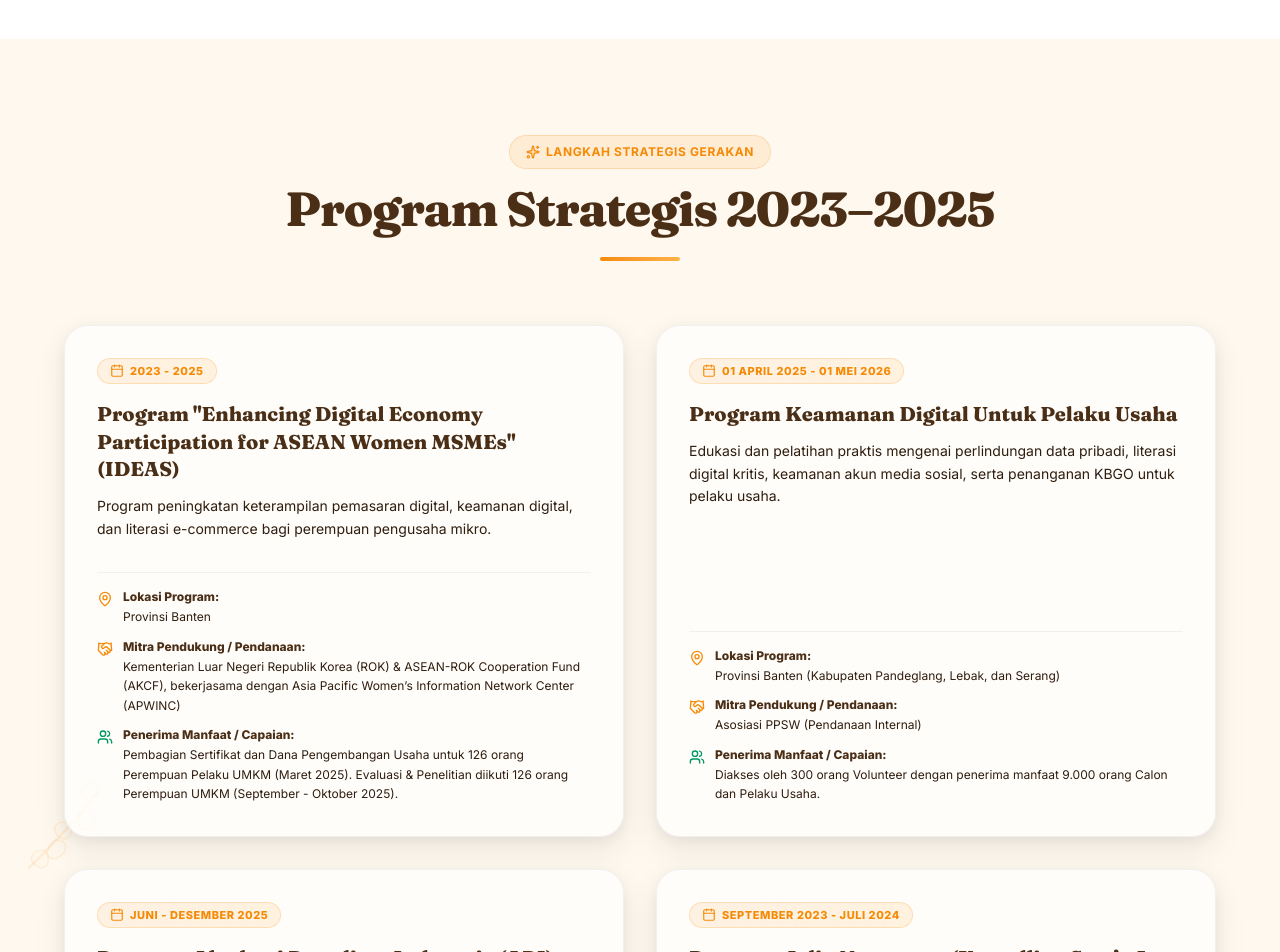
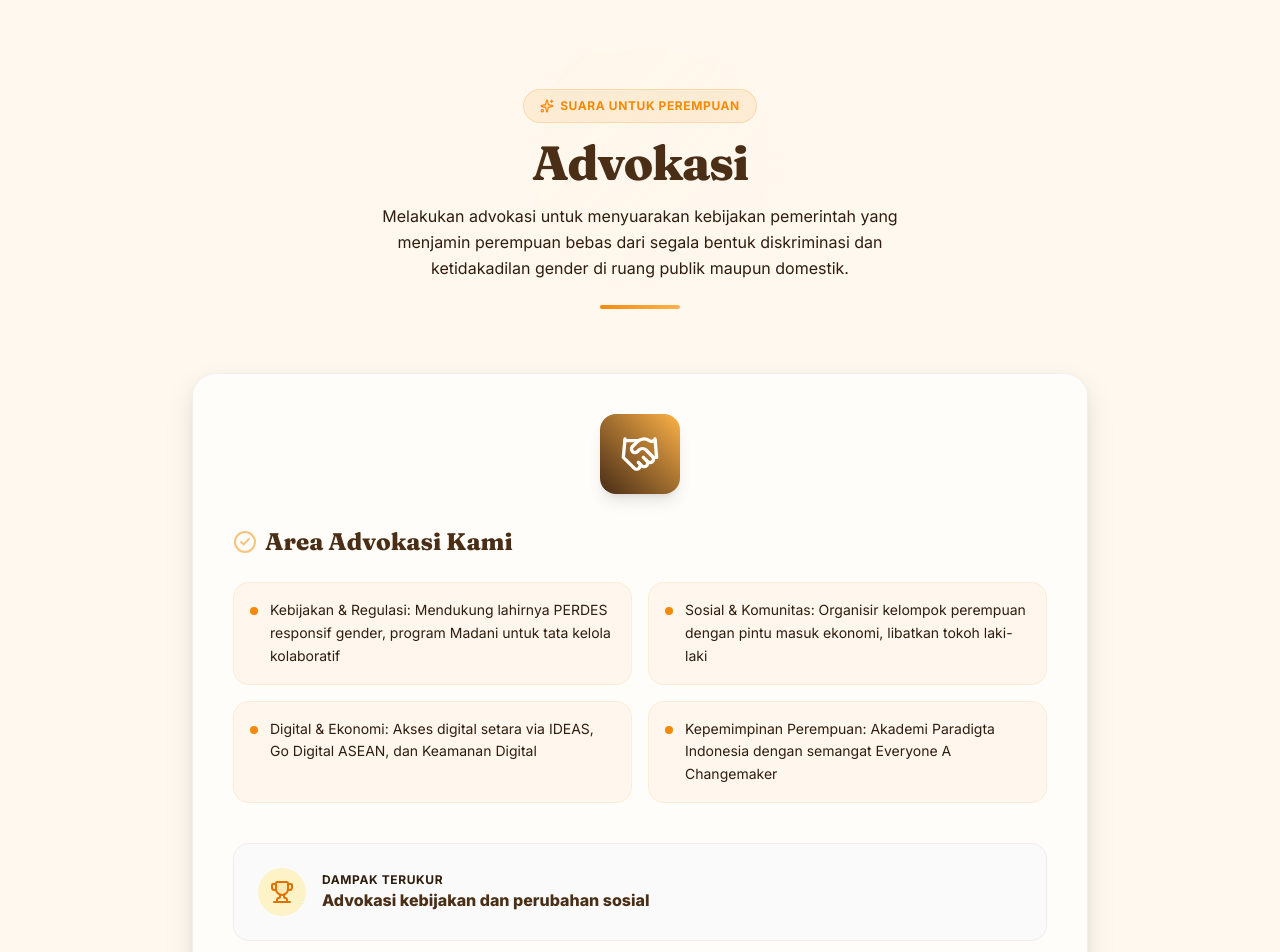
Before and after one commit to rizkys-code/PPSW-BANTEN, a React (Vite) app: page / in a window 1280 px wide. Shown: the part 8520-9472 px from the top of the page. Built offline with nearby package versions, Linux system fonts and the light colour scheme.

Commit message:
add advokasi

```diff
--- /dev/null
+++ b/src/components/Advocacy.jsx
@@ -0,0 +1,113 @@
+
+import React from 'react';
+import { motion } from 'framer-motion';
+import { Handshake, Sparkles, CheckCircle2, Trophy } from 'lucide-react';
+import { WatercolorBlob } from './Decorations';
+
+export default function Advocacy() {
+  return (
+    <section id="advokasi" className="py-24 bg-warm-tint dark:bg-bg-dark transition-colors duration-300 relative overflow-hidden">
+      {/* Decorative watercolor background blobs */}
+      <WatercolorBlob className="w-96 h-96 -top-24 -left-24 opacity-40" seed={1} />
+      <WatercolorBlob className="w-[450px] h-[450px] -bottom-24 -right-24 opacity-35" seed={2} />
+
+      <div className="max-w-7xl mx-auto px-4 sm:px-6 lg:px-8 relative z-10">
+        {/* Section Header */}
+        <div className="text-center max-w-3xl mx-auto mb-16 relative">
+          <WatercolorBlob className="w-72 h-72 -top-20 left-1/2 -translate-x-1/2 opacity-70" seed={3} />
+
+          <motion.div
+            initial={{ opacity: 0, y: 10 }}
+            whileInView={{ opacity: 1, y: 0 }}
+            viewport={{ once: true }}
+            className="inline-flex items-center gap-1.5 px-4 py-2 rounded-full bg-primary/10 text-primary dark:bg-primary/20 dark:text-accent text-xs font-bold uppercase tracking-wider mb-4 border border-primary/20"
+          >
+            <Sparkles className="w-3.5 h-3.5 text-primary fill-primary/20" />
+            Suara untuk Perempuan
+          </motion.div>
+
+          <motion.h2
+            initial={{ opacity: 0, y: 10 }}
+            whileInView={{ opacity: 1, y: 0 }}
+            viewport={{ once: true }}
+            transition={{ delay: 0.1 }}
+            className="text-3xl sm:text-4xl lg:text-5xl font-serif font-extrabold text-secondary dark:text-white tracking-tight"
+          >
+            Advokasi
+          </motion.h2>
+
+          <motion.p
+            initial={{ opacity: 0, y: 10 }}
+            whileInView={{ opacity: 1, y: 0 }}
+            viewport={{ once: true }}
+            transition={{ delay: 0.2 }}
+            className="mt-4 text-zinc-650 dark:text-zinc-400 font-normal max-w-xl mx-auto text-sm sm:text-base leading-relaxed"
+          >
+            Melakukan advokasi untuk menyuarakan kebijakan pemerintah yang menjamin perempuan bebas dari segala bentuk diskriminasi dan ketidakadilan gender di ruang publik maupun domestik.
+          </motion.p>
+
+          <div className="h-1 w-20 bg-gradient-to-r from-primary to-accent mx-auto mt-6 rounded-full" />
+        </div>
+
+        {/* Main Content Card */}
+        <motion.div
+          initial={{ opacity: 0, y: 20 }}
+          whileInView={{ opacity: 1, y: 0 }}
+          viewport={{ once: true }}
+          transition={{ duration: 0.5 }}
+          className="max-w-4xl mx-auto"
+        >
+          <div className="p-8 sm:p-10 rounded-3xl bg-white/70 dark:bg-zinc-900/50 border border-primary/10 shadow-xl premium-card premium-card-hover">
+            {/* Icon */}
+            <div className="flex justify-center mb-8">
+              <div className="w-20 h-20 rounded-2xl flex items-center justify-center bg-gradient-to-tr from-secondary to-accent text-white shadow-lg">
+                <Handshake className="w-10 h-10" />
+              </div>
+            </div>
+
+            {/* Outcomes */}
+            <div className="mb-10">
+              <h3 className="font-serif font-extrabold text-xl sm:text-2xl text-secondary dark:text-white mb-6 flex items-center gap-2">
+                <CheckCircle2 className="w-6 h-6 text-primary animate-pulse" />
+                Area Advokasi Kami
+              </h3>
+              <div className="grid grid-cols-1 md:grid-cols-2 gap-4">
+                {[
+                  'Kebijakan & Regulasi: Mendukung lahirnya PERDES responsif gender, program Madani untuk tata kelola kolaboratif',
+                  'Sosial & Komunitas: Organisir kelompok perempuan dengan pintu masuk ekonomi, libatkan tokoh laki-laki',
+                  'Digital & Ekonomi: Akses digital setara via IDEAS, Go Digital ASEAN, dan Keamanan Digital',
+                  'Kepemimpinan Perempuan: Akademi Paradigta Indonesia dengan semangat Everyone A Changemaker'
+                ].map((item, idx) => (
+                  <motion.div
+                    key={idx}
+                    initial={{ opacity: 0, x: idx % 2 === 0 ? -10 : 10 }}
+                    whileInView={{ opacity: 1, x: 0 }}
+                    viewport={{ once: true }}
+                    transition={{ delay: idx * 0.1 }}
+                    className="flex gap-3 items-start p-4 rounded-2xl bg-primary/5 dark:bg-primary/10 border border-primary/10"
+                  >
+                    <div className="w-2 h-2 rounded-full bg-primary mt-2 shrink-0" />
+                    <p className="text-sm text-zinc-650 dark:text-zinc-300 leading-relaxed">{item}</p>
+                  </motion.div>
+                ))}
+              </div>
+            </div>
+
+            {/* Metric */}
+            <div className="p-6 rounded-2xl bg-zinc-50 dark:bg-zinc-800/40 border border-zinc-200/50 dark:border-zinc-800/40 flex items-center gap-4">
+              <div className="w-12 h-12 rounded-full bg-amber-100 dark:bg-amber-950 flex items-center justify-center text-amber-600 dark:text-amber-400 shrink-0">
+                <Trophy className="w-6 h-6 fill-amber-500/10" />
+              </div>
+              <div>
+                <p className="text-xs text-zinc-550 dark:text-zinc-400 font-bold uppercase tracking-wider">Dampak Terukur</p>
+                <p className="text-sm sm:text-base font-extrabold text-secondary dark:text-white">
+                  Advokasi kebijakan dan perubahan sosial
+                </p>
+              </div>
+            </div>
+          </div>
+        </motion.div>
+      </div>
+    </section>
+  );
+}
--- a/src/components/Programs.jsx
+++ b/src/components/Programs.jsx
@@ -59,21 +59,6 @@ export default function Programs() {
         'Pendampingan'
       ],
       metric: 'Pelatihan terpadu peningkatan kapasitas masyarakat basis'
-    },
-    {
-      id: 'advokasi',
-      title: 'Advokasi',
-      icon: Handshake,
-      gradient: 'from-secondary to-accent',
-      description: 'Melakukan advokasi untuk menyuarakan kebijakan pemerintah yang menjamin perempuan bebas dari segala bentuk diskriminasi dan ketidakadilan gender di ruang publik maupun domestik.',
-      detailedInfo: 'Melakukan advokasi dalam rangka menyuarakan kebijakan pemerintah yang menjamin perempuan bebas dari segala bentuk diskriminasi dan ketidakadilan gender di ruang publik maupun domestik.',
-      outcomes: [
-        'Kebijakan & Regulasi: Mendukung lahirnya PERDES responsif gender, program Madani untuk tata kelola kolaboratif',
-        'Sosial & Komunitas: Organisir kelompok perempuan dengan pintu masuk ekonomi, libatkan tokoh laki-laki',
-        'Digital & Ekonomi: Akses digital setara via IDEAS, Go Digital ASEAN, dan Keamanan Digital',
-        'Kepemimpinan Perempuan: Akademi Paradigta Indonesia dengan semangat Everyone A Changemaker'
-      ],
-      metric: 'Advokasi kebijakan dan perubahan sosial'
     },
     {
       id: 'seminar',
--- a/src/pages/Home.jsx
+++ b/src/pages/Home.jsx
@@ -4,6 +4,7 @@ import Stats from '../components/Stats';
 import About from '../components/About';
 import Structure from '../components/Structure';
 import Programs from '../components/Programs';
+import Advocacy from '../components/Advocacy';
 import StrategicPrograms from '../components/StrategicPrograms';
 import WorkRegions from '../components/WorkRegions';
 import VolunteerCTA from '../components/VolunteerCTA';
@@ -31,6 +32,9 @@ export default function Home() {
 
       {/* Featured Programs Section with card grid & Radix details modal */}
       <Programs />
+
+      {/* Advocacy Section */}
+      <Advocacy />
 
       {/* Strategic Programs Section 2023-2025 */}
       <StrategicPrograms />
```
